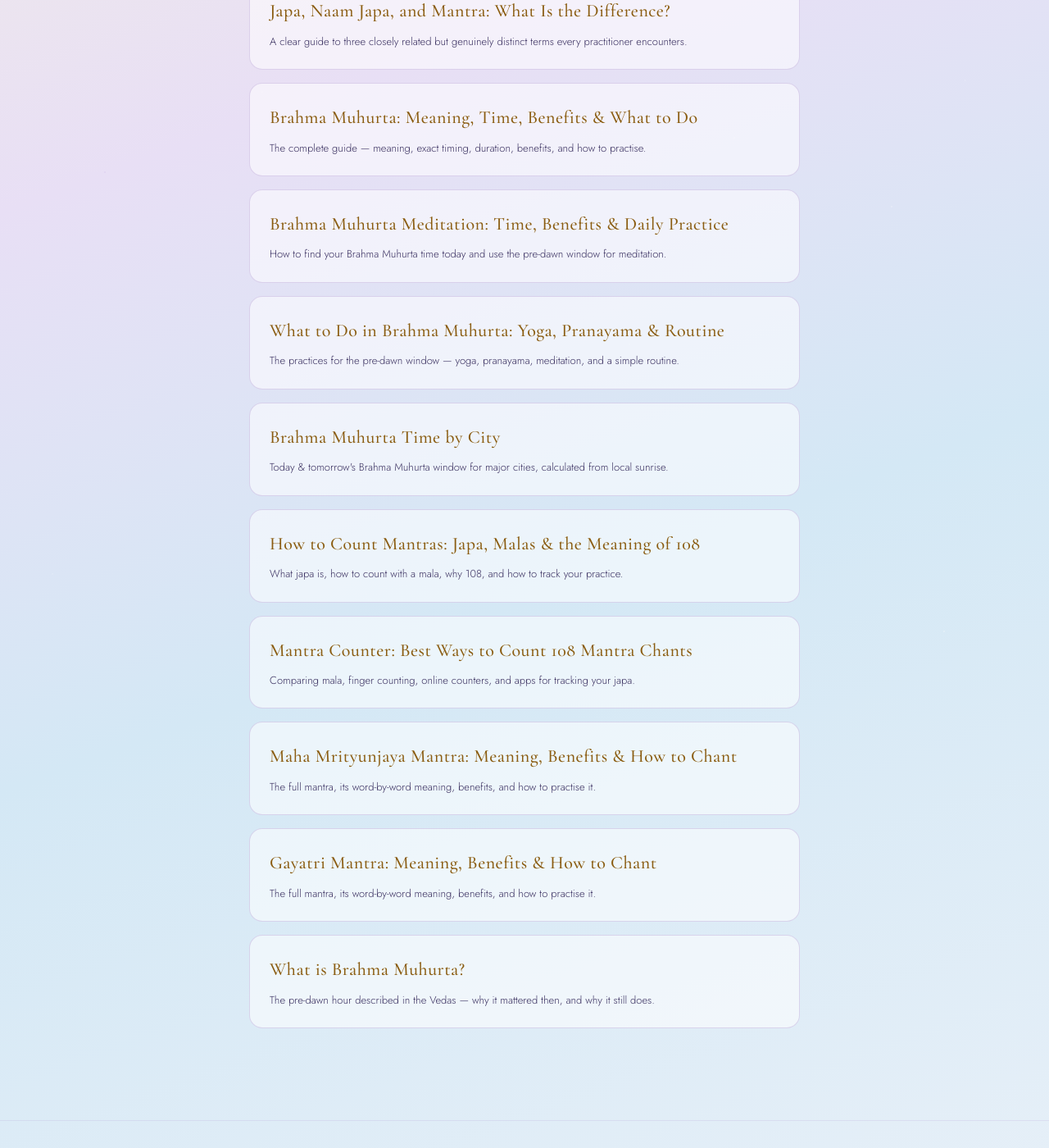
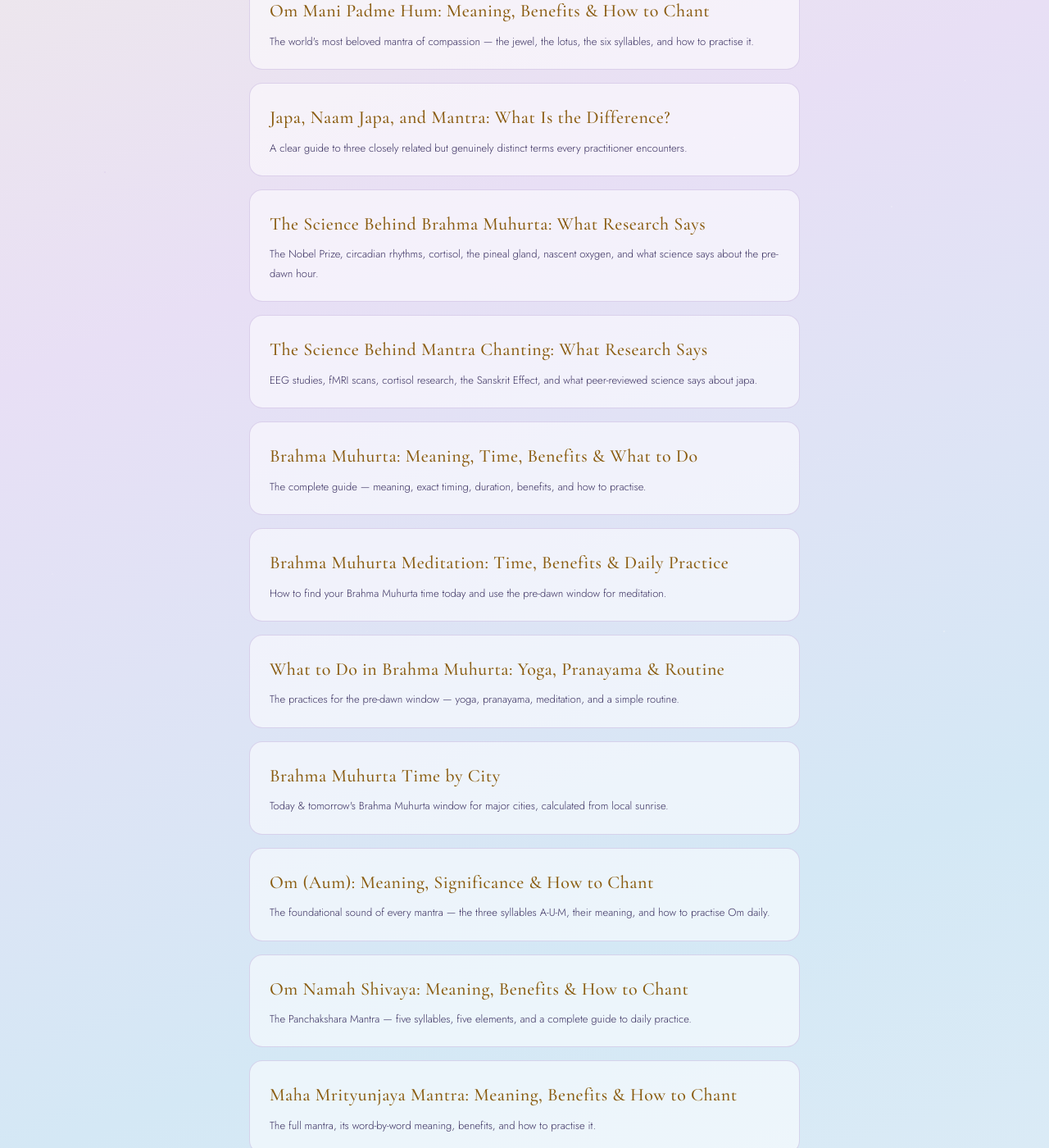
Before and after one commit to dailybliss/dailybliss.github.io, a Jekyll site: the page built from blog/index.html, in a window 1280 px wide and 1400 px high, scrolled down 331 px. Shown: the whole window at 82% size. Built offline with Jekyll 4.4.1, drawn with Linux system fonts in a browser that asks for light colours; some of the changed text lies outside the part shown.

Commit message:
Update index.html

```diff
--- a/blog/index.html
+++ b/blog/index.html
@@ -13,9 +13,27 @@ description: Notes on spiritual practice, ancient wisdom, and modern living.
 
   <ul class="post-list">
     <li>
+      <a href="{{ '/blog/om-mani-padme-hum/' | relative_url }}">
+        <h3>Om Mani Padme Hum: Meaning, Benefits &amp; How to Chant</h3>
+        <p>The world's most beloved mantra of compassion — the jewel, the lotus, the six syllables, and how to practise it.</p>
+      </a>
+    </li>
+    <li>
       <a href="{{ '/blog/japa-naam-japa-mantra-difference/' | relative_url }}">
         <h3>Japa, Naam Japa, and Mantra: What Is the Difference?</h3>
         <p>A clear guide to three closely related but genuinely distinct terms every practitioner encounters.</p>
+      </a>
+    </li>
+    <li>
+      <a href="{{ '/blog/science-of-brahma-muhurta/' | relative_url }}">
+        <h3>The Science Behind Brahma Muhurta: What Research Says</h3>
+        <p>The Nobel Prize, circadian rhythms, cortisol, the pineal gland, nascent oxygen, and what science says about the pre-dawn hour.</p>
+      </a>
+    </li>
+    <li>
+      <a href="{{ '/blog/science-of-mantra-chanting/' | relative_url }}">
+        <h3>The Science Behind Mantra Chanting: What Research Says</h3>
+        <p>EEG studies, fMRI scans, cortisol research, the Sanskrit Effect, and what peer-reviewed science says about japa.</p>
       </a>
     </li>
     <li>
@@ -43,15 +61,15 @@ description: Notes on spiritual practice, ancient wisdom, and modern living.
       </a>
     </li>
     <li>
-      <a href="{{ '/blog/how-to-count-mantras/' | relative_url }}">
-        <h3>How to Count Mantras: Japa, Malas &amp; the Meaning of 108</h3>
-        <p>What japa is, how to count with a mala, why 108, and how to track your practice.</p>
+      <a href="{{ '/blog/om-aum-mantra/' | relative_url }}">
+        <h3>Om (Aum): Meaning, Significance &amp; How to Chant</h3>
+        <p>The foundational sound of every mantra — the three syllables A-U-M, their meaning, and how to practise Om daily.</p>
       </a>
     </li>
     <li>
-      <a href="{{ '/blog/mantra-counter-online/' | relative_url }}">
-        <h3>Mantra Counter: Best Ways to Count 108 Mantra Chants</h3>
-        <p>Comparing mala, finger counting, online counters, and apps for tracking your japa.</p>
+      <a href="{{ '/blog/om-namah-shivaya/' | relative_url }}">
+        <h3>Om Namah Shivaya: Meaning, Benefits &amp; How to Chant</h3>
+        <p>The Panchakshara Mantra — five syllables, five elements, and a complete guide to daily practice.</p>
       </a>
     </li>
     <li>
@@ -67,6 +85,24 @@ description: Notes on spiritual practice, ancient wisdom, and modern living.
       </a>
     </li>
     <li>
+      <a href="{{ '/blog/hare-krishna-maha-mantra/' | relative_url }}">
+        <h3>Hare Krishna Maha Mantra: Meaning, Benefits &amp; How to Chant</h3>
+        <p>The great mantra of the Bhakti tradition — its meaning, Vedic origin, kirtan practice, and how to chant 108 times daily.</p>
+      </a>
+    </li>
+    <li>
+      <a href="{{ '/blog/how-to-count-mantras/' | relative_url }}">
+        <h3>How to Count Mantras: Japa, Malas &amp; the Meaning of 108</h3>
+        <p>What japa is, how to count with a mala, why 108, and how to track your practice.</p>
+      </a>
+    </li>
+    <li>
+      <a href="{{ '/blog/mantra-counter-online/' | relative_url }}">
+        <h3>Ways to Count Mantra Chants: Mala, Fingers, Online &amp; App</h3>
+        <p>Comparing the best ways to count 108 mantra chants — mala, finger counting, online counters, and apps.</p>
+      </a>
+    </li>
+    <li>
       <a href="{{ '/blog/what-is-brahma-muhurta/' | relative_url }}">
         <h3>What is Brahma Muhurta?</h3>
         <p>The pre-dawn hour described in the Vedas — why it mattered then, and why it still does.</p>
```
